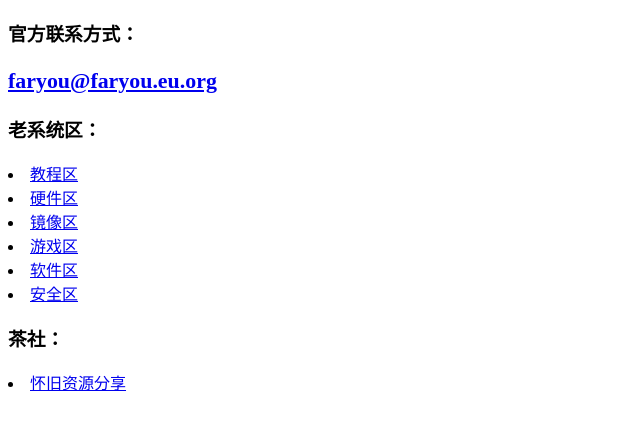
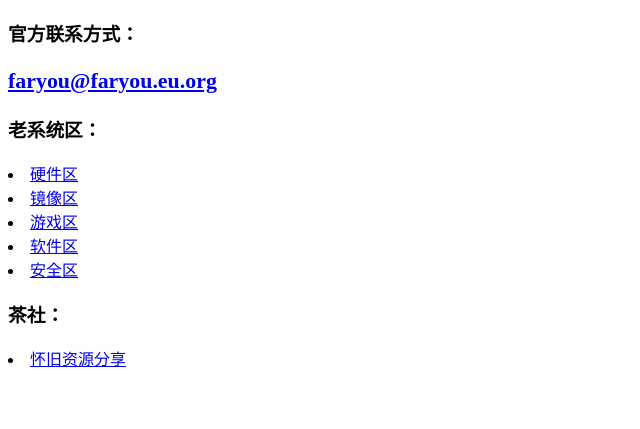
Before and after one commit to hf-faryou/hf-faryou.github.io, a plain HTML site: page index.html in a window 1280 px wide. Shown: the part 167-596 px from the top of the page, without its empty margins (0-640 px from the left). Drawn offline with Linux system fonts and the light colour scheme.

Commit message:
Update index.html

```diff
--- a/index.html
+++ b/index.html
@@ -9,7 +9,6 @@
     <h3>官网：<a href="https://huaijiuchuang.faryou.eu.org"><h3>https://huaijiuchuang.faryou.eu.org</h3></a></h3>
     <h3>官方联系方式：<a href="mailto:faryou@faryou.eu.org"><h3>faryou@faryou.eu.org</h3></a></h3>
     <h3>老系统区：</h3>
-    <li><a href="/Operating-system/tutorial.htm">教程区</a></li>
     <li><a href="/Operating-system/hardwares.htm">硬件区</a></li>
     <li><a href="/Operating-system/images.htm">镜像区</a></li>
     <li><a href="/Operating-system/games.htm">游戏区</a></li>
```
